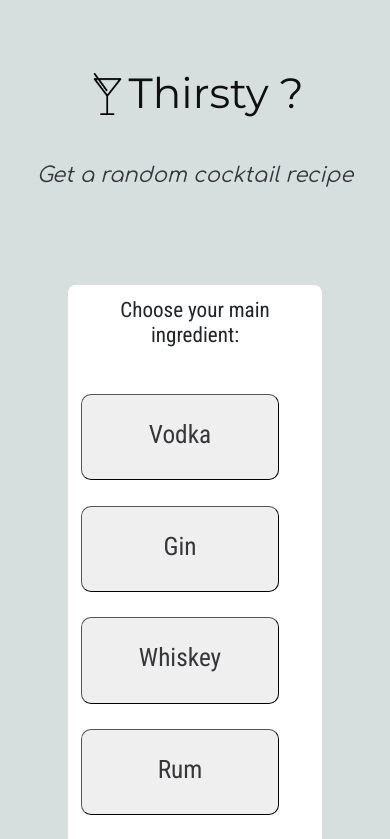
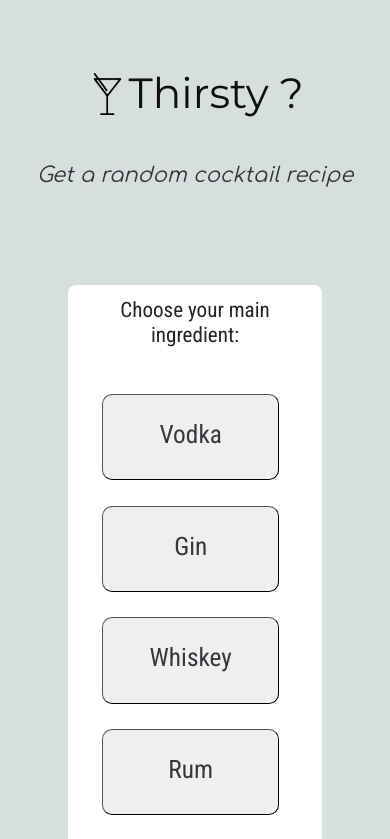
Before and after one commit to linneat/thirsty, a React (Create React App) app: page /#/ in a window 390 px wide. Shown: the top 839 px of the page. Built offline with nearby package versions, Linux system fonts and the light colour scheme; the HTML template or start-up script is replaced by a standard one.

Commit message:
responsive css change

```diff
--- a/src/Components/Spirits.css
+++ b/src/Components/Spirits.css
@@ -129,6 +129,10 @@
     flex-direction: column;
   }
 
+  .column{
+    margin-left: 10%;
+  }
+
   h2 {
     font-size: 3.4vh;
   }
```
